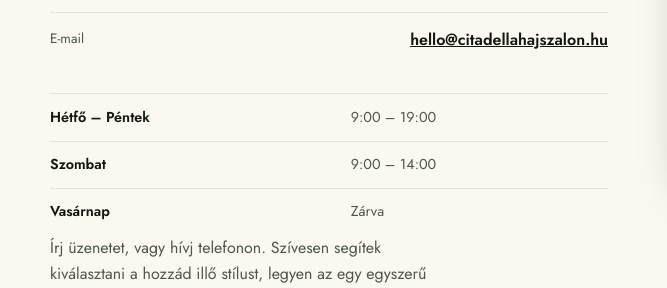
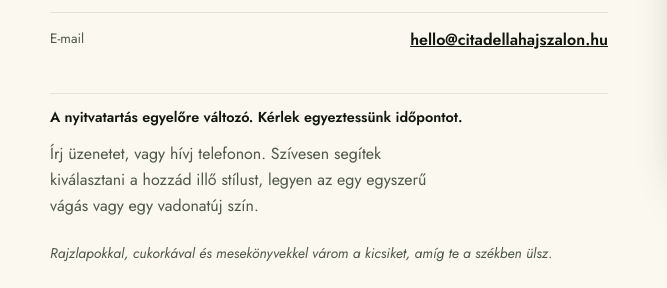
Before and after one commit to langopatrik/fodrasz-weboldal, a plain HTML site: page index.html in a window 1280 px wide. Shown: the part 3259-3547 px from the top of the page, 0-667 px from the left. Drawn offline with Linux system fonts and the light colour scheme; a script that the page names is missing.

Commit message:
temp opening hours, added ad

```diff
--- a/index.html
+++ b/index.html
@@ -357,9 +357,7 @@
 
         <table class="hours">
           <tbody>
-            <tr><th>Hétfő – Péntek</th><td>9:00 – 19:00</td></tr>
-            <tr><th>Szombat</th><td>9:00 – 14:00</td></tr>
-            <tr><th>Vasárnap</th><td>Zárva</td></tr>
+            <tr><th>A nyitvatartás egyelőre változó. Kérlek egyeztessünk időpontot.</th></tr>
           </tbody>
         </table>
 
```
Also changed, not shown: images/citadella_plakat_uj_logo.png (added), images/insta/1000303638.jpg (added), images/insta/1000303639.jpg (added), images/insta/1000303640.jpg (added), images/insta/1000303641.jpg (added), images/insta/1000303642.jpg (added), images/insta/1000303643.jpg (added).
